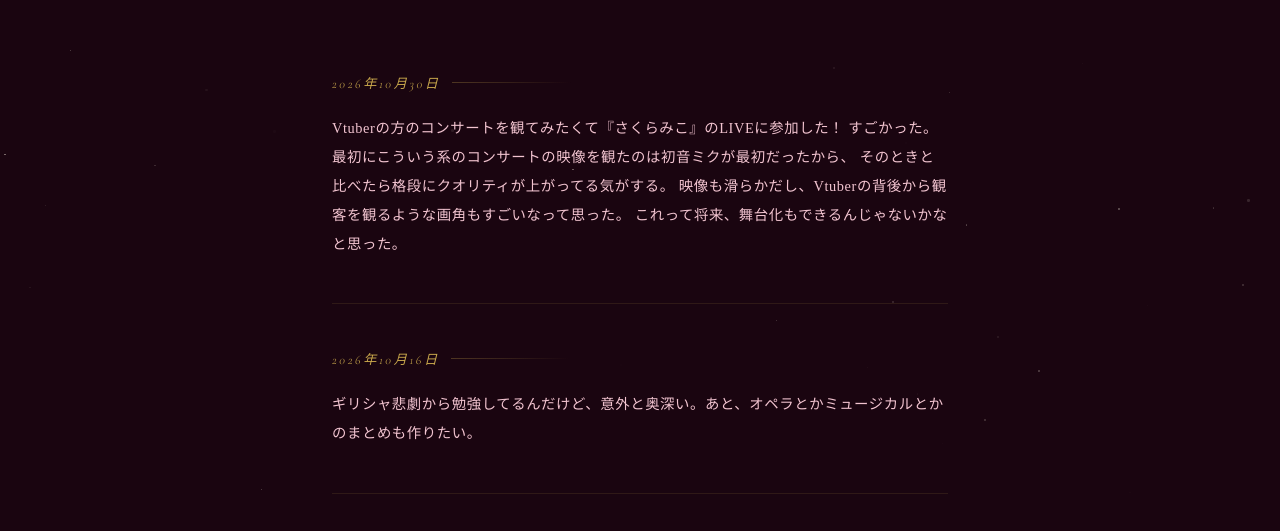
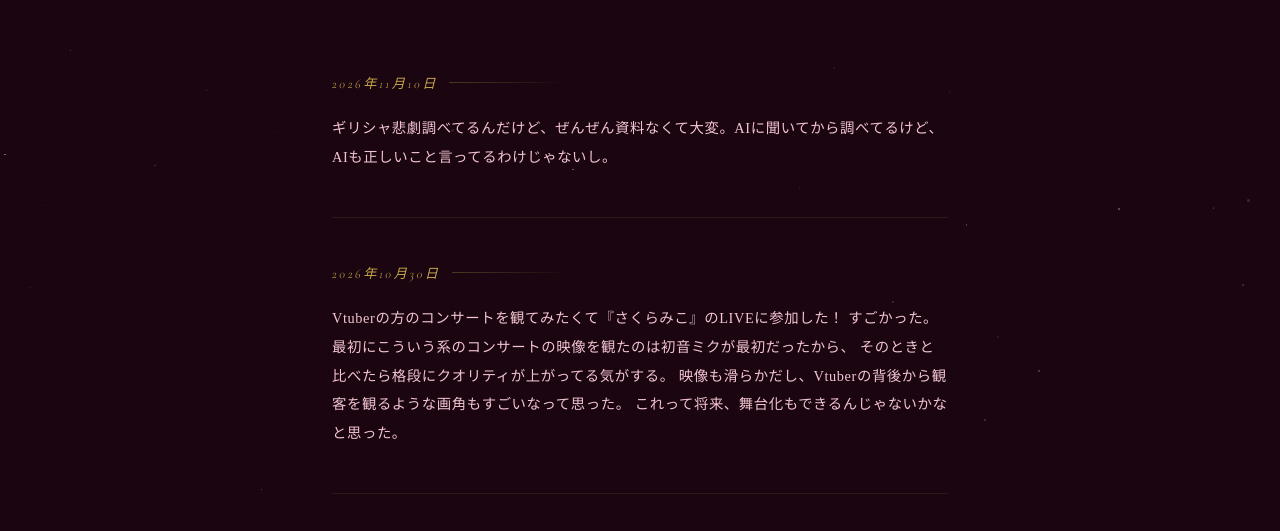
Before and after one commit to Azaleacreativeroom888/fan-performingarts, a plain HTML site: page blog.html in a window 1280 px wide. Shown: the part 269-800 px from the top of the page. Drawn offline with nearby package versions, Linux system fonts and the light colour scheme; a web font is replaced by a local one.

Commit message:
Update blog.html

```diff
--- a/blog.html
+++ b/blog.html
@@ -203,6 +203,13 @@
   <main>
 
     <article class="entry">
+      <p class="entry-date">2026年11月10日</p>
+      <div class="entry-body">
+        <p>ギリシャ悲劇調べてるんだけど、ぜんぜん資料なくて大変。AIに聞いてから調べてるけど、AIも正しいこと言ってるわけじゃないし。</p>
+      </div>
+   </article>
+
+    <article class="entry">
       <p class="entry-date">2026年10月30日</p>
       <div class="entry-body">
         <p>Vtuberの方のコンサートを観てみたくて『さくらみこ』のLIVEに参加した！
```
